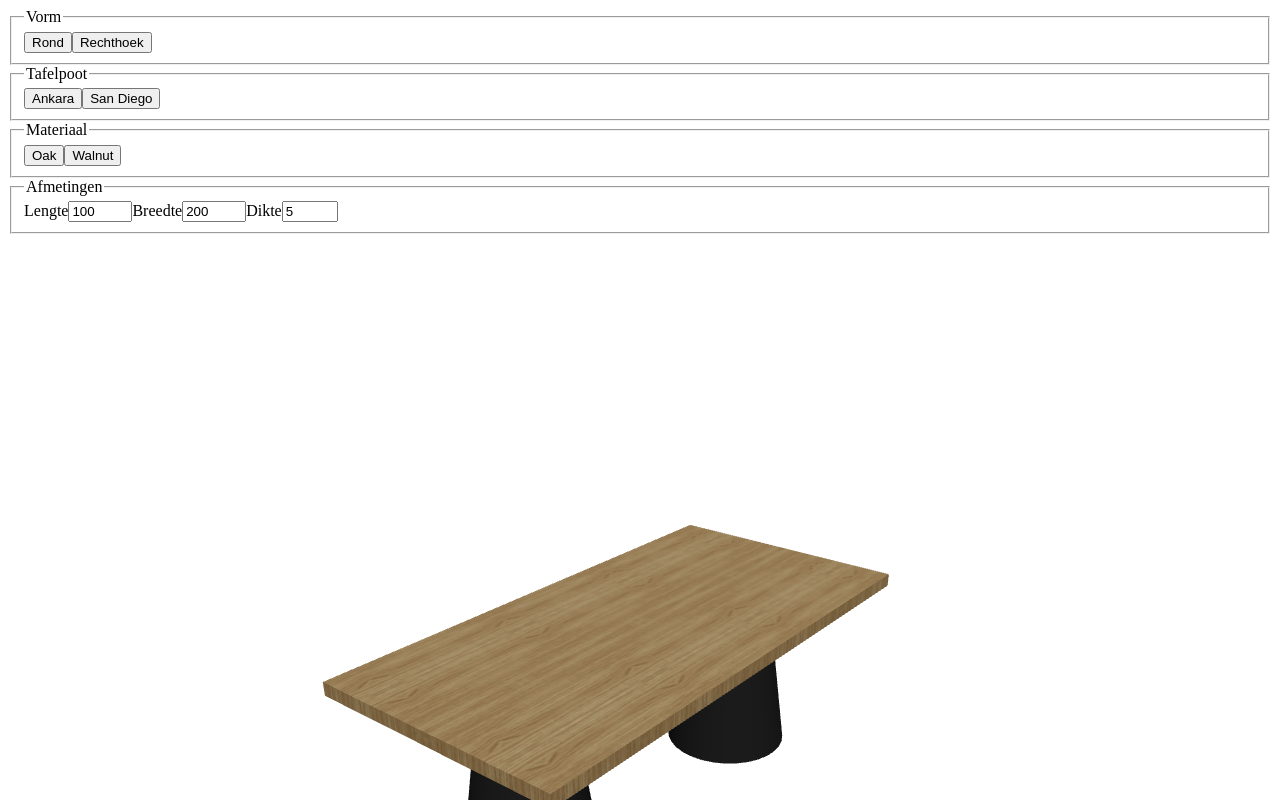
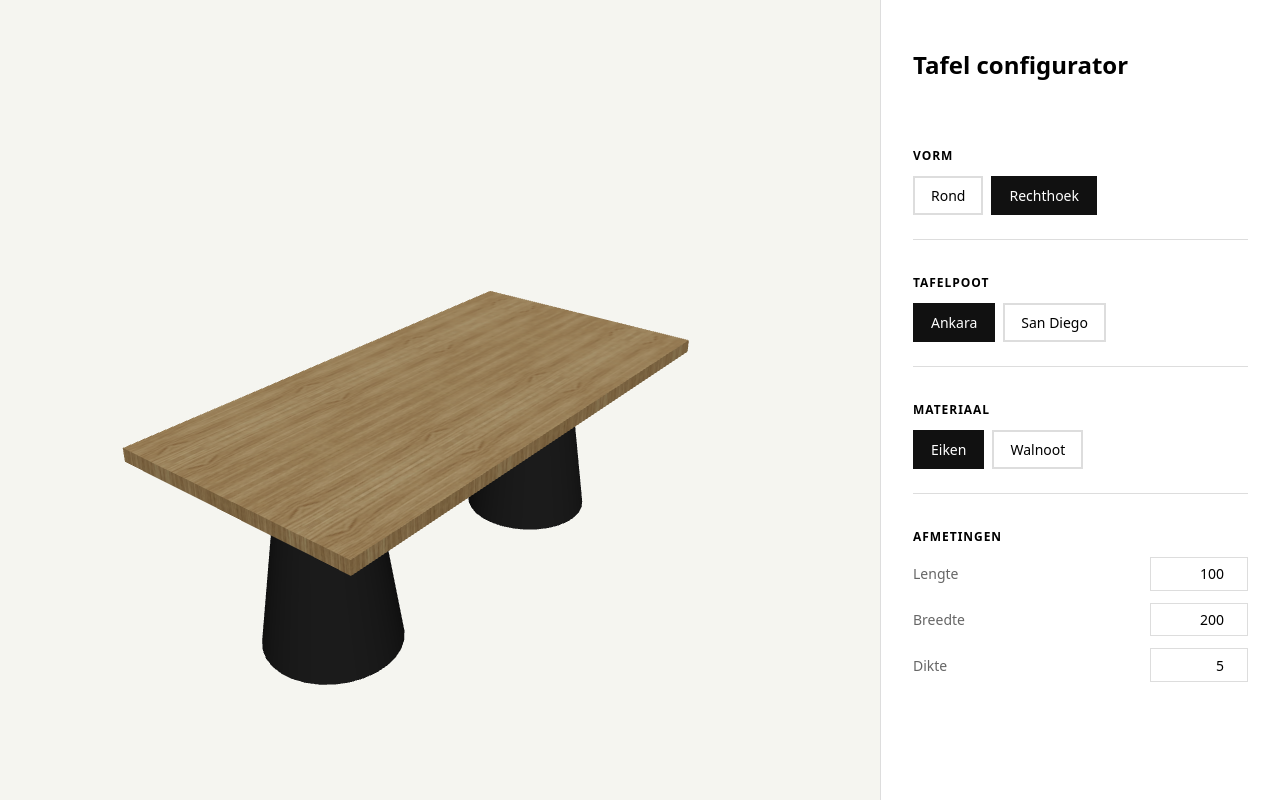
Before and after one commit to rickdaalhuizen90/flux-demo, a React (Vite) app: page / in a window 1280 px wide. Shown: the top 800 px of the page. Built offline with nearby package versions, Linux system fonts and the light colour scheme.

Commit message:
add styling

```diff
--- a/src/App.css
+++ b/src/App.css
@@ -1,4 +1,96 @@
-canvas {
+.product-page {
+    display: grid;
+    grid-template-columns: 1fr 400px;
     height: 100vh;
+}
+
+.product-page__viewer {
+    background: #f5f5f0;
+}
+
+.product-page__viewer canvas {
     width: 100%;
+    height: 100%;
 }
+
+.product-page__config {
+    padding: 2rem;
+    overflow-y: auto;
+    border-left: 1px solid #ddd;
+}
+
+.product-page__title {
+    font-size: 1.5rem;
+    margin-bottom: 2rem;
+}
+
+.config-section {
+    padding: 1.5rem 0;
+    border-bottom: 1px solid #ddd;
+}
+
+.config-section:last-child {
+    border-bottom: none;
+}
+
+.config-section__title {
+    font-size: 0.75rem;
+    font-weight: 700;
+    text-transform: uppercase;
+    letter-spacing: 0.08em;
+    margin-bottom: 0.75rem;
+}
+
+.config-section__options {
+    display: flex;
+    gap: 0.5rem;
+}
+
+.config-section__fields {
+    display: flex;
+    flex-direction: column;
+    gap: 0.75rem;
+}
+
+.option-button {
+    padding: 0.5rem 1rem;
+    border: 2px solid #ddd;
+    background: white;
+    font-family: inherit;
+    font-size: 0.875rem;
+    cursor: pointer;
+}
+
+.option-button:hover {
+    border-color: #111;
+}
+
+.option-button--active {
+    border-color: #111;
+    background: #111;
+    color: white;
+}
+
+.dimension-input {
+    display: flex;
+    justify-content: space-between;
+    align-items: center;
+}
+
+.dimension-input__label {
+    font-size: 0.875rem;
+    color: #666;
+}
+
+.dimension-input__field {
+    width: 80px;
+    padding: 0.4rem 0.5rem;
+    border: 1px solid #ddd;
+    font-family: inherit;
+    font-size: 0.875rem;
+    text-align: right;
+}
+
+.dimension-input__field:focus {
+    outline: 2px solid #111;
+}
--- a/src/App.tsx
+++ b/src/App.tsx
@@ -1,66 +1,114 @@
 import './App.css';
 import { useTableConfig } from "./context/TableConfigContext.tsx";
 import { Scene } from "./components/Scene.tsx";
+import type {ReactElement} from "react";
 
-const App = () => {
+const App = (): ReactElement<string> => {
     const { config, setShape, setLegs, setMaterial, setDimensions } = useTableConfig();
 
     return (
-        <>
-            {/* TODO: Add Sidebar with form elements */}
-            <fieldset>
-                <legend>Vorm</legend>
-                <button onClick={() => setShape("round")}>Rond</button>
-                <button onClick={() => setShape("rectangle")}>Rechthoek</button>
-            </fieldset>
+        <div className="product-page">
+            <div className="product-page__viewer">
+                <Scene />
+            </div>
 
-            <fieldset>
-                <legend>Tafelpoot</legend>
-                <button onClick={() => setLegs("ankara")}>Ankara</button>
-                <button onClick={() => setLegs("san_diego")}>San Diego</button>
-            </fieldset>
+            <div className="product-page__config">
+                <h1 className="product-page__title">Tafel configurator</h1>
 
-            <fieldset>
-                <legend>Materiaal</legend>
-                <button onClick={() => setMaterial("oak")}>Oak</button>
-                <button onClick={() => setMaterial("walnut")}>Walnut</button>
-            </fieldset>
+                <div className="config-section">
+                    <h2 className="config-section__title">Vorm</h2>
+                    <div className="config-section__options">
+                        <button
+                            className={`option-button${config.top.shape === 'round' ? ' option-button--active' : ''}`}
+                            onClick={() => setShape("round")}
+                        >
+                            Rond
+                        </button>
+                        <button
+                            className={`option-button${config.top.shape === 'rectangle' ? ' option-button--active' : ''}`}
+                            onClick={() => setShape("rectangle")}
+                        >
+                            Rechthoek
+                        </button>
+                    </div>
+                </div>
 
-            <fieldset>
-                <legend>Afmetingen</legend>
-                <label>
-                    Lengte
+                <div className="config-section">
+                    <h2 className="config-section__title">Tafelpoot</h2>
+                    <div className="config-section__options">
+                        <button
+                            className={`option-button${config.legs === 'ankara' ? ' option-button--active' : ''}`}
+                            onClick={() => setLegs("ankara")}
+                        >
+                            Ankara
+                        </button>
+                        <button
+                            className={`option-button${config.legs === 'san_diego' ? ' option-button--active' : ''}`}
+                            onClick={() => setLegs("san_diego")}
+                        >
+                            San Diego
+                        </button>
+                    </div>
+                </div>
+
+                <div className="config-section">
+                    <h2 className="config-section__title">Materiaal</h2>
+                    <div className="config-section__options">
+                        <button
+                            className={`option-button${config.top.material === 'oak' ? ' option-button--active' : ''}`}
+                            onClick={() => setMaterial("oak")}
+                        >
+                            Eiken
+                        </button>
+                        <button
+                            className={`option-button${config.top.material === 'walnut' ? ' option-button--active' : ''}`}
+                            onClick={() => setMaterial("walnut")}
+                        >
+                            Walnoot
+                        </button>
+                    </div>
+                </div>
+
+                <div className="config-section">
+                    <h2 className="config-section__title">Afmetingen</h2>
+                    <div className="config-section__fields">
+                        <label className="dimension-input">
+                            <span className="dimension-input__label">Lengte</span>
                             <input
+                                className="dimension-input__field"
                                 type="number"
                                 min={100}
                                 max={130}
                                 value={config.top.dimensions.length}
-                        onChange={(e) => setDimensions({ length: Number(e.target.value) })}
+                                onChange={(e) => setDimensions({ length: Math.min(130, Math.max(100, Number(e.target.value))) })}
                             />
                         </label>
-                <label>
-                    Breedte
+                        <label className="dimension-input">
+                            <span className="dimension-input__label">Breedte</span>
                             <input
+                                className="dimension-input__field"
                                 type="number"
                                 min={200}
                                 max={250}
                                 value={config.top.dimensions.width}
-                        onChange={(e) => setDimensions({width: Number(e.target.value)})}
+                                onChange={(e) => setDimensions({ width: Math.min(250, Math.max(200, Number(e.target.value))) })}
                             />
                         </label>
-                <label>
-                    Dikte
+                        <label className="dimension-input">
+                            <span className="dimension-input__label">Dikte</span>
                             <input
+                                className="dimension-input__field"
                                 type="number"
                                 min={5}
                                 max={10}
                                 value={config.top.dimensions.height}
-                        onChange={(e) => setDimensions({height: Number(e.target.value)})}
+                                onChange={(e) => setDimensions({ height: Math.min(10, Math.max(5, Number(e.target.value))) })}
                             />
                         </label>
-            </fieldset>
-            <Scene/>
-        </>
+                    </div>
+                </div>
+            </div>
+        </div>
     );
 };
 
--- a/src/index.css
+++ b/src/index.css
@@ -1,3 +1,5 @@
-:root {
-  --text: purple;
+body {
+    font-family: system-ui, sans-serif;
+    padding: 0;
+    margin: 0;
 }
```
Lines whose indentation alone changed are shown as unchanged.
